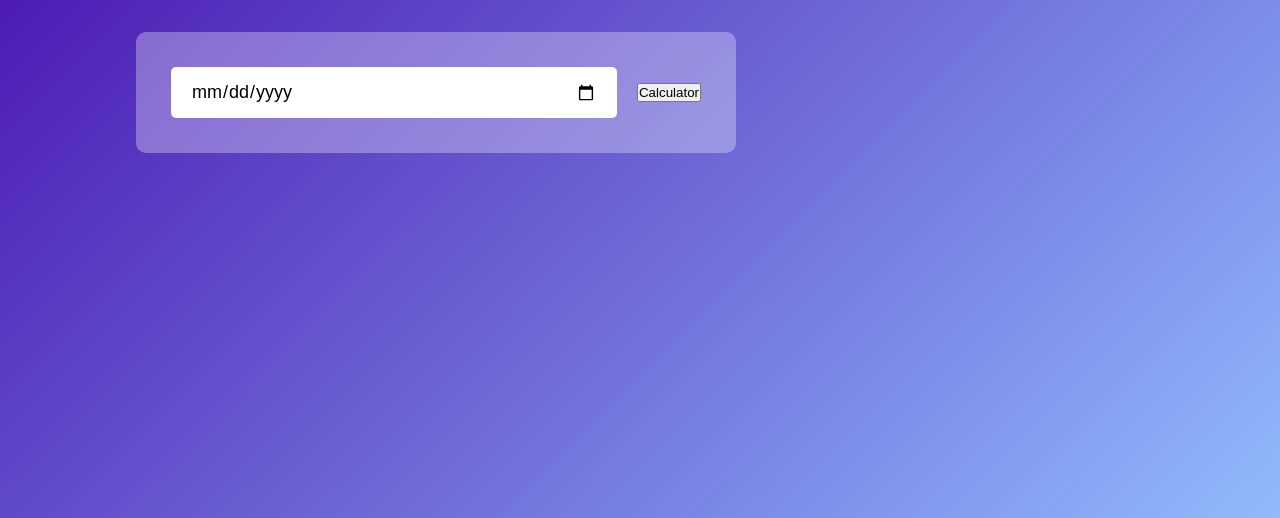
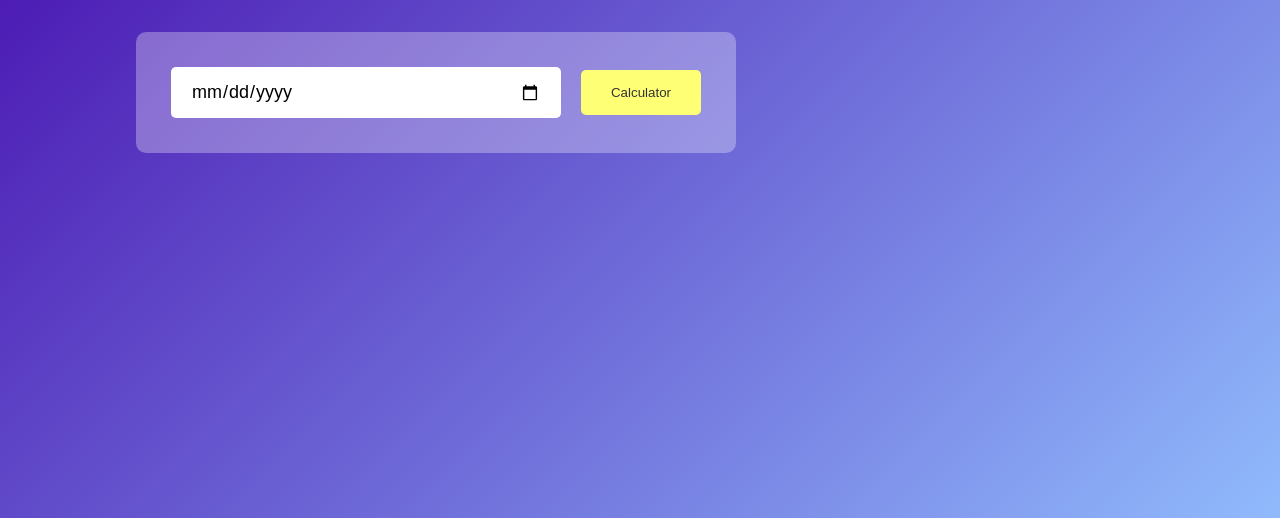
Before and after one commit to SherbulMohammed/age-calculator-app, a plain HTML site: page index.html in a window 1280 px wide. Shown: the part 282-800 px from the top of the page. Drawn offline with Linux system fonts and the light colour scheme.

Commit message:
Added CSS to 'Calculator' button.

```diff
--- a/style.css
+++ b/style.css
@@ -47,3 +47,14 @@
     border-radius: 5px;
     position: relative;
 }
+
+.input-box button {
+    background: #ffff76;
+    border: 0;
+    outline: 0;
+    padding: 15px 30px;
+    border-radius: 5px;
+    font-weight: 500;
+    color: #333;
+    cursor: pointer;
+}
```
